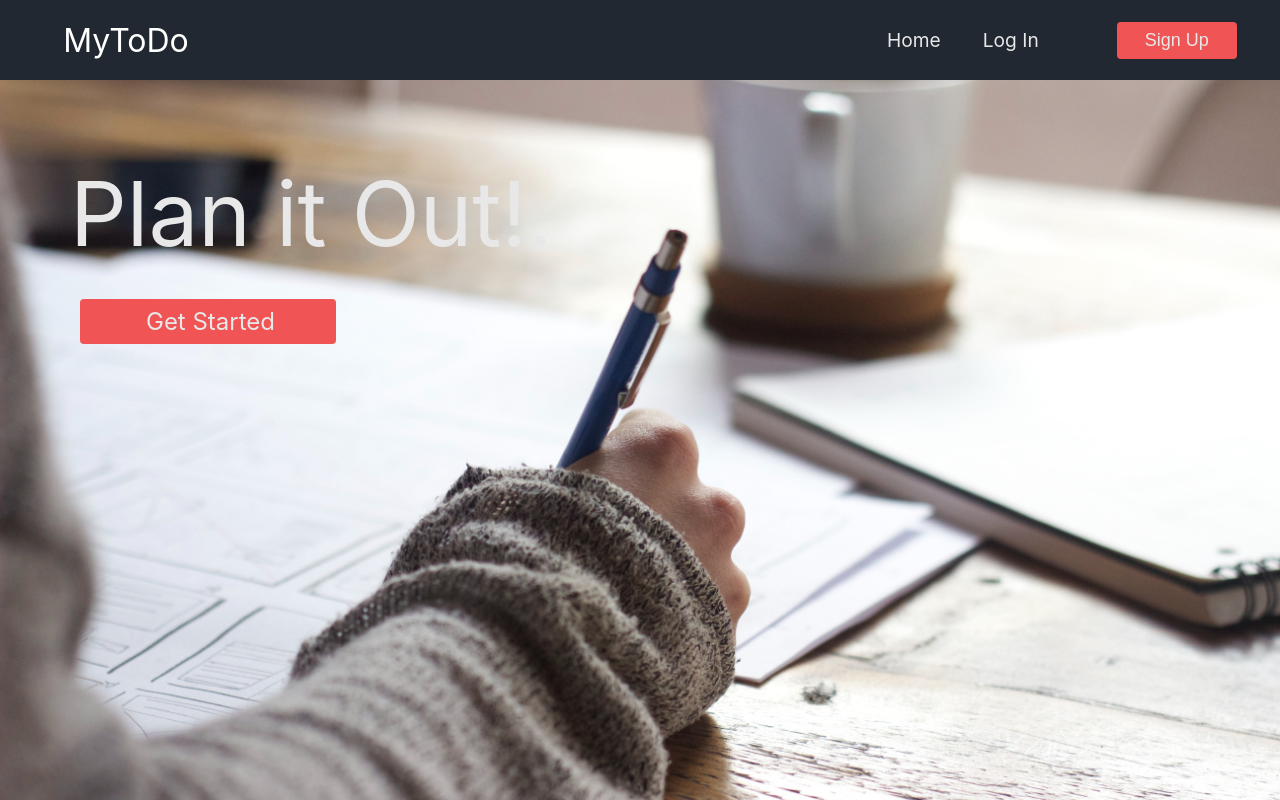
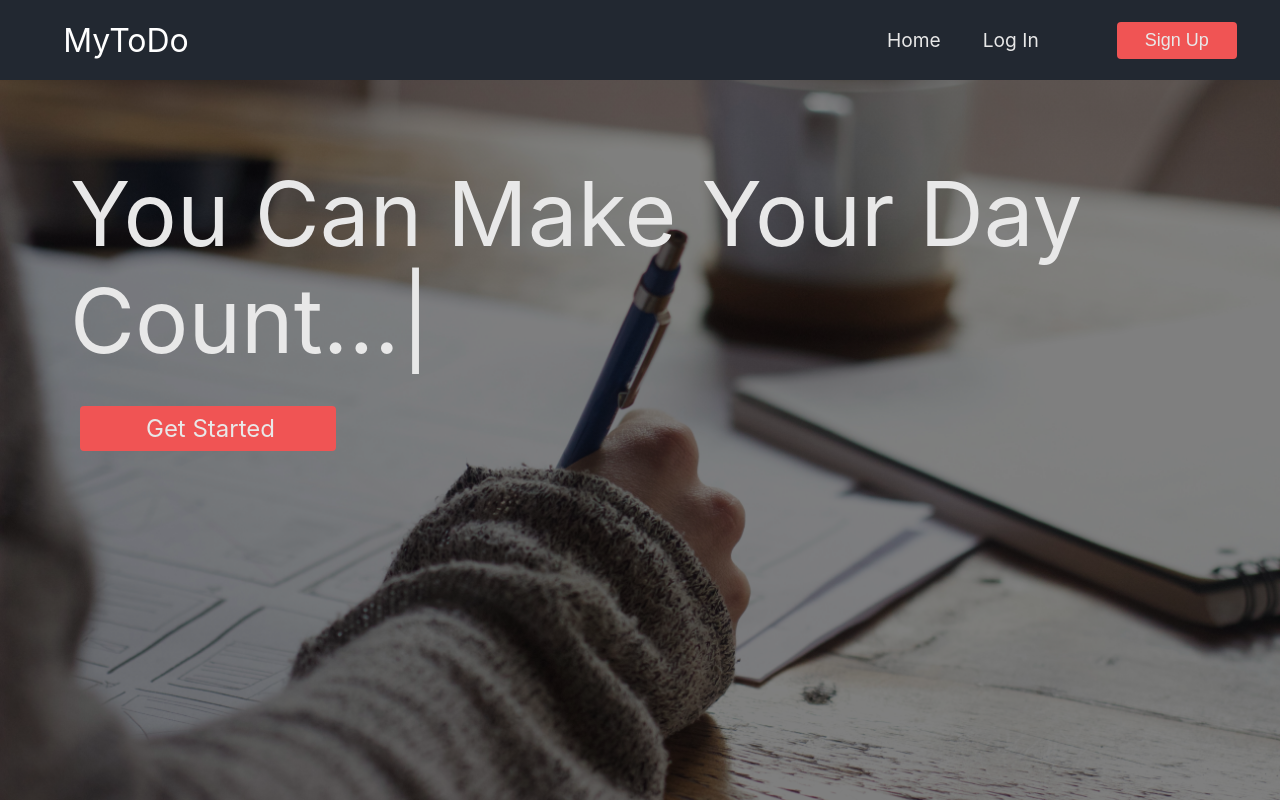
Before and after one commit to opeyemipeter1759/App-it, a React (Create React App) app: page / in a window 1280 px wide. Built offline with nearby package versions, Linux system fonts and the light colour scheme.

Commit message:
home Page

```diff
--- a/package.json
+++ b/package.json
@@ -23,6 +23,7 @@
     "redux-logger": "^3.0.6",
     "redux-thunk": "^2.3.0",
     "router": "^1.3.5",
+    "typewriter-effect": "^2.17.0",
     "web-vitals": "^0.2.4"
   },
   "scripts": {
--- a/src/Components/Home.css
+++ b/src/Components/Home.css
@@ -1,5 +1,5 @@
 .heading {
-  background-image: url(./Assests/hompage2.jpg);
+  background-image: linear-gradient(rgba(0, 0, 0, 0.5), rgba(0, 0, 0, 0.5)), url(./Assests/hompage2.jpg);
   background-position: center;
   background-size: cover;
   justify-content: center;
--- a/src/Components/Home.js
+++ b/src/Components/Home.js
@@ -1,16 +1,29 @@
-import React from 'react'
-import './Home.css'
-import {Link} from 'react-router-dom'
+import React from 'react';
+import './Home.css';
+import {Link} from 'react-router-dom';
+import Typewriter from 'typewriter-effect';
+
 function HomePage() {
   return (
     <>
       <div className="heading">
-        <div >
+        <div>
             <p className="landingText">
-              Plan it Out!.
+              <Typewriter
+              onInit={(typewriter
+              )=>{typewriter
+              .typeString('You Can Make Your Day Count...')
+              .pauseFor(4000)
+              .deleteAll()
+              .typeString('You can be Effective and  Productive...')
+              .pauseFor(4000)
+              .deleteAll()
+              .typeString('Just Plan it Out!...')
+              .start()}} />
             </p>
+
             <Link
-              to='/sign-up'
+              to='/log-in'
               className="getStarted"
               >
               Get Started
```
Also changed, not shown: 2 other files (tests, documents, lock files or other folders).
